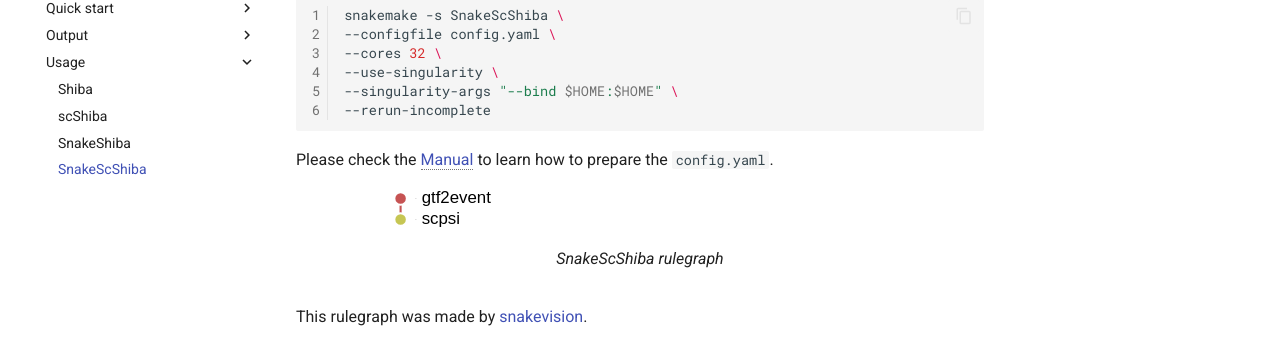
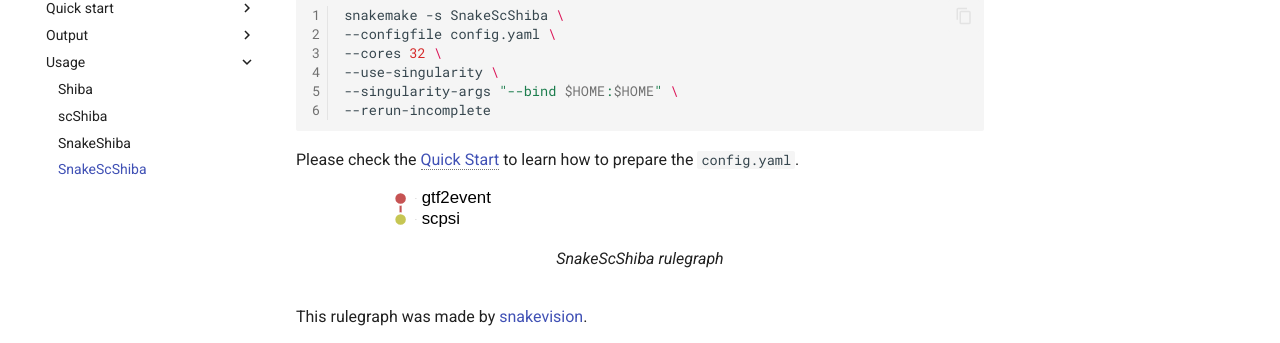
Before and after one commit to NaotoKubota/Shiba, an MkDocs documentation site: the page built from docs/usage/snakescshiba.md, in a window 1280 px wide. Shown: the part 184-527 px from the top of the page. Built offline with MkDocs 1.6.1 and Material for MkDocs 9.7.7, drawn with Linux system fonts in a browser that asks for light colours; comment, search, counter and statistics services are not loaded.

Commit message:
chore: Update Quick Start links in usage documentation

````diff
--- a/docs/usage/snakescshiba.md
+++ b/docs/usage/snakescshiba.md
@@ -9,7 +9,7 @@
 --rerun-incomplete
 ```
 
-Please check the [Manual](../manual/diff_splicing_sc.md/#1-prepare-inputs_1){ data-preview } to learn how to prepare the `config.yaml`.
+Please check the [Quick Start](../quickstart/diff_splicing_sc.md/#1-prepare-inputs_1){ data-preview } to learn how to prepare the `config.yaml`.
 
 <figure markdown="span">
 	![SnakeScShiba rulegraph](https://github.com/NaotoKubota/Shiba/blob/mkdocs/img/SnakeScShiba_rulegraph.svg?raw=true){ width="500" align="center" }
````
Also changed, not shown: docs/usage/snakeshiba.md (+1 -1 lines).
